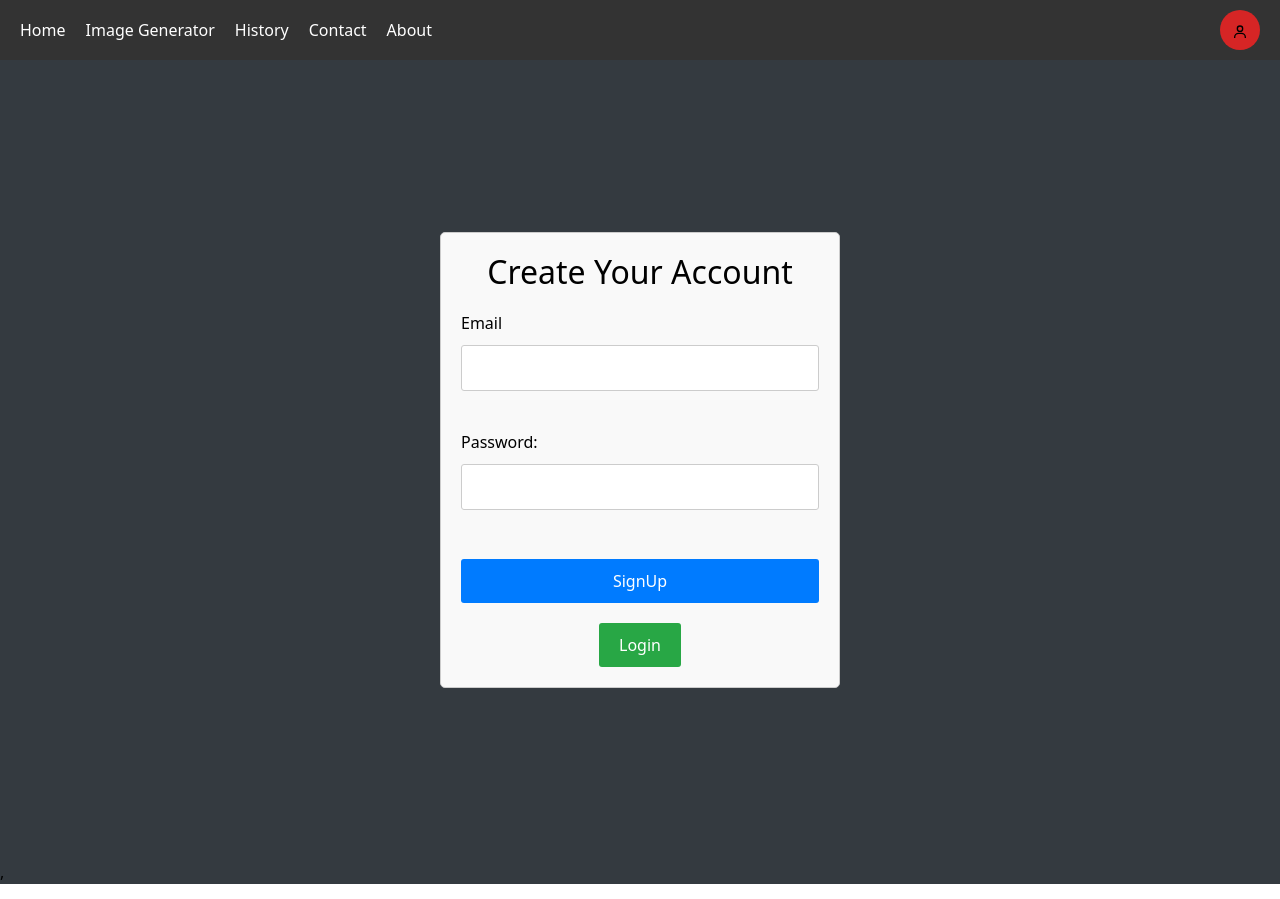
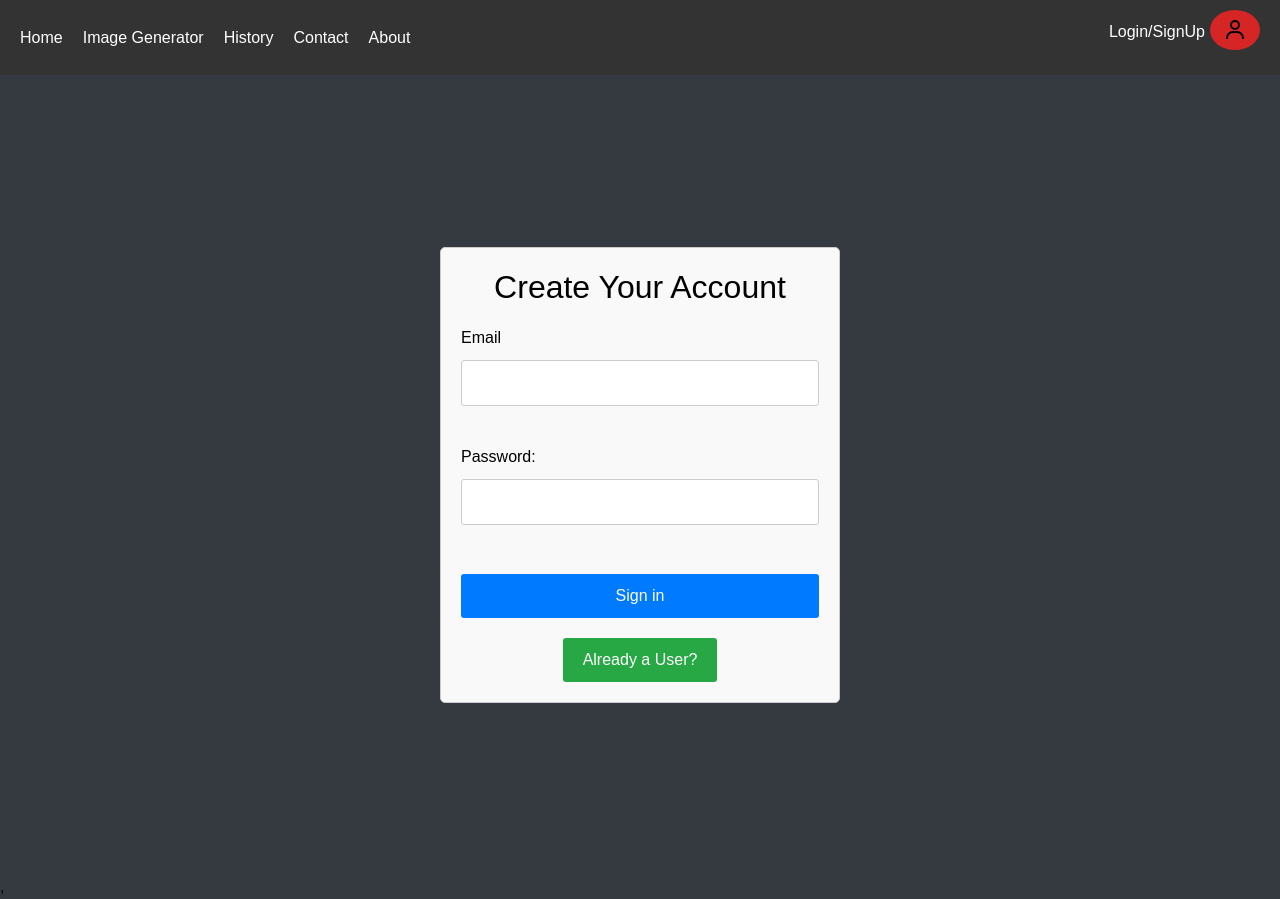
Before and after one commit to Ashutosh021/Ai-FrontEnd, a React (Vite) app: page /signup in a window 1280 px wide. Built offline with nearby package versions, Linux system fonts and the light colour scheme.

Commit message:
Enhance UI/UX and add Error Page

```diff
--- a/package.json
+++ b/package.json
@@ -1,5 +1,5 @@
 {
-  "name": "amazonui",
+  "name": "Ai-Image Genrator",
   "private": true,
   "version": "0.0.0",
   "type": "module",
@@ -15,7 +15,8 @@
     "react": "^18.2.0",
     "react-dom": "^18.2.0",
     "react-icons": "^5.2.1",
-    "react-router-dom": "^6.23.1"
+    "react-router-dom": "^6.23.1",
+    "react-toastify": "^10.0.5"
   },
   "devDependencies": {
     "@types/react": "^18.2.66",
--- a/src/App.jsx
+++ b/src/App.jsx
@@ -7,10 +7,11 @@ import Contact from './pages/Contact'
 import About from './pages/About'
 import Login from './pages/Login'
 import Signup from './pages/Signup'
+import Error from './pages/Error'
 import { BrowserRouter as Router,Routes,Route } from 'react-router-dom'
 
+import './app.css'
 const App = () => {
-  const [userPoints,setUserPoint]=useState(20);
   return (
     <>
       <Router>
@@ -19,10 +20,11 @@ const App = () => {
           <Route path='/' element=<Home />></Route>
           <Route path='/signup' element=<Signup />></Route>
           <Route path='/login' element=<Login />></Route>
-          <Route path='/image-generator' element=<ImageGenrator userPoints={userPoints}/> ></Route>
+          <Route path='/image-generator' element=<ImageGenrator /> ></Route>
           <Route path='/history' element=<History/> ></Route>
-          <Route path='/contact' element=<Contact userPoints={userPoints}/> ></Route>
-          <Route path='/about' element=<About userPoints={userPoints}/> ></Route>
+          <Route path='/contact' element=<Contact/> ></Route>
+          <Route path='/about' element=<About /> ></Route>
+          <Route path='*' element=<Error/> ></Route>
         </Routes>
       </Router>
     </>
--- a/src/app.css
+++ b/src/app.css
@@ -2,10 +2,10 @@ body {
     margin: 0;
     padding: 0;
     font-family: Arial, sans-serif;
-  }
+    }
 
   .container {
-  max-width: 1200px;
+    max-width: 1200px;
     margin: 0 auto;
     padding: 20px;
   }
--- /dev/null
+++ b/src/pages/Error.jsx
@@ -0,0 +1,28 @@
+import React from 'react';
+import 'bootstrap/dist/css/bootstrap.min.css';
+import { Link } from 'react-router-dom';
+
+const Error = () => {
+  return (
+    <section className="py-3 py-md-5 min-vh-100 d-flex justify-content-center align-items-center">
+      <div className="container">
+        <div className="row">
+          <div className="col-12">
+            <div className="text-center">
+              <h2 className="d-flex justify-content-center align-items-center gap-2 mb-4">
+                <span className="display-1 fw-bold">4</span>
+                <span className='display-1 fw-bold'>0</span>
+                <span className="display-1 fw-bold" style={{ transform: 'scaleX(-1)' }}>4</span>
+              </h2>
+              <h3 className="h2 mb-2">Oops! You're lost.</h3>
+              <p className="mb-5">The page you are looking for was not found.</p>
+              <Link className="btn btn-dark rounded-pill px-5 fs-6 m-0"  role="button" to={"./"}>Back to Home</Link>
+            </div>
+          </div>
+        </div>
+      </div>
+    </section>
+  );
+};
+
+export default Error;
--- a/src/pages/History.jsx
+++ b/src/pages/History.jsx
@@ -16,18 +16,19 @@ const History = () => {
             "Authorization": `Bearer ${authToken}`,
           },
         });
+
         const data = res.data;
         if (data?.status === "success") {
           const formattedData = data.history.reverse().map(item => ({
             ...item,
-            createdAt: new Date(item.createdAt).toLocaleString()
+            createdAt: new Date(item.createdAt).toLocaleString(),
           }));
           setHistoryData(formattedData);
         } else {
           setError(data.msg || 'Failed to fetch history');
         }
       } catch (err) {
-        console.log(err);
+        console.error(err);
         setError('An error occurred while fetching the history');
       }
     };
@@ -37,7 +38,7 @@ const History = () => {
 
   return (
     <div className="container mt-5">
-      <h1 className="text-center mb-4">History</h1>
+      <h1 className="text-center mb-4 text-light">Search History</h1>
       {error && <p className="text-danger">{error}</p>}
       {historyData.length > 0 ? (
         <ul className="list-group">
@@ -50,7 +51,7 @@ const History = () => {
           ))}
         </ul>
       ) : (
-        <p className="text-muted text-center">{!error && "No history available"}</p>
+        <p className="text-muted text-center text-light">{!error && "No history available || Try Sign up / Log in"}</p>
       )}
     </div>
   );
--- a/src/pages/Home.jsx
+++ b/src/pages/Home.jsx
@@ -10,41 +10,49 @@ const Home = () => {
 
   return (
     <div
-      className="d-flex justify-content-center align-items-center text-bg-dark"
-      style={divStyle}
+      className="d-flex justify-content-center align-items-center"
     >
       <div className="cover-container d-flex w-100 h-100 p-3 mx-auto flex-column">
-        <main className="px-3 text-center">
+        <main
+          className="text-center "
+          style={{ color: "rgb(189, 28, 28)" }}
+        >
           <h1>Free AI Image Generator</h1>
-          <p className="lead">
+          <p className="px-5 lead text-light text-xl-center">
             Welcome to AI Image Generator! Unleash your creativity with our
-            cutting-edge AI technology. Easily generate stunning images from
-            text descriptions. Perfect for artists, designers, and content
-            creators looking to bring their visions to life. Start creating now
+            cutting-edge AI technology.Start creating now
             and transform your ideas into breathtaking visuals effortlessly!
           </p>
+          <p className="px-1 text-bg-primary"> Want To Try ::  Email - test@gmail.com || password : test1234</p>
           <Link to="./image-generator">
-            <p className="btn btn-lg btn-outline-light">Generate Image</p>
+            <p className="btn btn-lg btn-outline-light" style={{}}>
+              Generate Image
+            </p>
           </Link>
+          <div className="photos container">
+            <img src="https://loremflickr.com/180/180/humans" className="p-2"/>
+            <img src="https://loremflickr.com/180/180/animal"  className="p-2"/>
+            <img src="https://loremflickr.com/180/180/fruit"  className="p-2"/>
+          </div>
         </main>
 
-        <footer className="mt-auto text-white-50 text-center">
+        <footer className="mt-5 text-white-50 text-center">
           <p>
-            Instructor{" "}
-            <a
-              href="https://linkedin.com/in/likhilesh-balpande-607b0b19b"
-              className="text-white"
-            >
-              Likhilesh Sir
-            </a>
-            , Developed by{" "}
+           Developed by{" "}
             <a
               href="https://linkedin.com/in/ashutosh-037463220"
               className="text-white"
             >
               Ashutosh
             </a>
-            .
+            {"  "}under {"  "}
+            <a
+              href="https://linkedin.com/in/likhilesh-balpande-607b0b19b"
+              className="text-white"
+            >
+              Likilesh Sir's
+            </a>
+            {"  "} guidance.
           </p>
         </footer>
       </div>
--- a/src/pages/Login.jsx
+++ b/src/pages/Login.jsx
@@ -1,9 +1,9 @@
-import { useState } from "react";
-import { Link } from "react-router-dom";
-import { useNavigate } from "react-router-dom";
+import React, { useState } from "react";
+import { Link, useNavigate } from "react-router-dom";
 import axios from "axios";
-import './styles/auth.css'
-
+import { ToastContainer, toast } from "react-toastify";
+import "react-toastify/dist/ReactToastify.css";
+import './styles/auth.css';
 
 const Login = () => {
   const navigate = useNavigate();
@@ -23,20 +23,32 @@ const Login = () => {
           "Content-Type": "application/json"
         },
       });
+
       const data = res.data;
-            if(data.status === "success"){
+      if (data.status === "success") {
         localStorage.setItem("authToken", data.data.token);
-                navigate('/');
+        localStorage.setItem("userEmail", data.data.user.email);
+        toast.success("Login successful!", {
+          position: "top-right",
+          autoClose: 3000,
+          onClose: () => navigate('/')
+        });
       } else {
-                alert(data.msg);
+        toast.error(data.msg, {
+          position: "top-right",
+          autoClose: 3000
+        });
       }
     } catch (error) {
       console.error("An error occurred:", error);
-            alert("An error occurred while logging in");
+      toast.error("An error occurred while logging in", {
+        position: "top-right",
+        autoClose: 2000
+      });
     } finally {
       setIsLoading(false); // Hide loading indicator
     }
-    }
+  };
 
   return (
     <div className="authBox">
@@ -61,12 +73,17 @@ const Login = () => {
             onChange={(e) => setPassword(e.target.value)}
             required
           /><br />
-                    <button type="submit" disabled={isLoading}>{isLoading ? "Logging in..." : "Login"}</button>
-                    <Link to="/signup"><button>SignUp</button></Link>
+          <button type="submit" disabled={isLoading}>
+            {isLoading ? "Logging in..." : "Login"}
+          </button>
+          <Link to="/signup">
+            <button type="button">SignUp</button>
+          </Link>
         </form>
+        <ToastContainer />
       </div>
     </div>
   );
-}
+};
 
 export default Login;
--- a/src/pages/Signup.jsx
+++ b/src/pages/Signup.jsx
@@ -1,16 +1,19 @@
 import React, { useState } from "react";
-import { Link } from "react-router-dom";
-import { useNavigate } from "react-router-dom";
+import { Link, useNavigate } from "react-router-dom";
 import axios from "axios";
-import './styles/auth.css'
+import { ToastContainer, toast } from "react-toastify";
+import "react-toastify/dist/ReactToastify.css";
+import './styles/auth.css';
 
 const Signup = () => {
   const navigate = useNavigate();
   const [email, setEmail] = useState("");
   const [password, setPassword] = useState("");
+  const [isLoading, setIsLoading] = useState(false);
 
   const addNewUser = async (e) => {
     e.preventDefault();
+    setIsLoading(true);
     try {
       const res = await axios.post(`https://aibackend-1d3h.onrender.com/api/v1/auth/signup`, {
         email,
@@ -22,13 +25,26 @@ const Signup = () => {
       });
       const data = res.data;
       if (data.status === "success") {
-        navigate("/login");
+        toast.success("Signup successful!", {
+          position: "top-right",
+          autoClose: 3000,
+          onClose: () => navigate("/login")
+        });
       } else {
-        alert(data.msg);
+        toast.error(data.msg, {
+          position: "top-right",
+          autoClose: 3000
+        });
       }
     } catch (error) {
       console.error("An error occurred:", error);
-      alert("An error occurred while signing up");
+      toast.error("An error occurred while signing up", {
+        position: "top-right",
+        autoClose: 3000
+      });
+    }
+    finally{
+      setIsLoading(false);
     }
   };
 
@@ -57,11 +73,14 @@ const Signup = () => {
             required
           />
           <br />
-          <button type="submit">SignUp</button>
+          <button type="submit" disabled={isLoading}>
+          {isLoading?"Sign in...":"Sign in"}
+          </button>
           <Link to="/login">
-            <button>Login</button>
+            <button type="button">Already a User?</button>
           </Link>
         </form>
+        <ToastContainer />
       </div>
     </div>
   );
--- a/src/pages/common/Navbar.jsx
+++ b/src/pages/common/Navbar.jsx
@@ -1,35 +1,54 @@
-import React, { useState } from 'react'
-import './commonStyles/navbar.css'
-import { BiUser } from 'react-icons/bi';
-
-
+import React, { useEffect, useState } from "react";
+import "./commonStyles/navbar.css";
+import { BiUser } from "react-icons/bi";
 import { NavLink } from "react-router-dom";
 
+const Navbar = () => {
 
-const Navbar = ({userPoints}) => {
+  const [user, setUser] = useState("Login/SignUp");
 
-  const navLinkStyles = ({isActive})=>{
-    return{
-      color:isActive?'red':'white'
-  };
+  useEffect(() => {
+    const currUser = localStorage.getItem('userEmail');
+    if (currUser) {
+      setUser(currUser);
+    }
+  }, []);
+
+  const navLinkStyles = ({ isActive }) => {
+    return {
+      color: isActive ? "red" : "white",
+    };
   };
 
   return (
-    <>
-        <div className="main">
-            <div className="left">
-                <NavLink style={navLinkStyles} to={'./'}>Home</NavLink>
-                <NavLink style={navLinkStyles} to={'./image-generator'}>Image Generator</NavLink>
-                <NavLink style={navLinkStyles} to={'./history'}>History</NavLink>
-                <NavLink style={navLinkStyles} to={'./contact'}>Contact</NavLink>
-                <NavLink style={navLinkStyles} to={'./about'}>About</NavLink>
-            </div>
-            <div className="right" style={{color:"red"}}>
-            <NavLink style={navLinkStyles} to={'./signup'}>{BiUser}</NavLink>
-            </div>
+    <div className="main">
+      <div className="left">
+        <NavLink style={navLinkStyles} to="/">
+          Home
+        </NavLink>
+        <NavLink style={navLinkStyles} to="/image-generator">
+          Image Generator
+        </NavLink>
+        <NavLink style={navLinkStyles} to="/history">
+          History
+        </NavLink>
+        <NavLink style={navLinkStyles} to="/contact">
+          Contact
+        </NavLink>
+        <NavLink style={navLinkStyles} to="/about">
+          About
+        </NavLink>
+      </div>
+      <div className="right">
+        <p>{user}</p>
+        <div className="user-icon" style={{ color: "red" }}>
+          <NavLink style={navLinkStyles} to="/signup">
+            <BiUser size={24} />
+          </NavLink>
         </div>
-    </>
-  )
-}
+      </div>
+    </div>
+  );
+};
 
-export default Navbar
+export default Navbar;
--- a/src/pages/common/commonStyles/navbar.css
+++ b/src/pages/common/commonStyles/navbar.css
@@ -24,8 +24,20 @@
     color: #ddd;
 }
 
-.right {
-    width: 40px;
+.right{
+    display: flex;
+    justify-content: space-between;
+    flex-basis: 10%;
+}
+
+.right p{
+    color: white;
+    padding: 5px;
+    margin-top: 5px;
+}
+
+.user-icon {
+    width: 50px;
     height: 40px;
     background-color: #d62525;
     border-radius: 50%;
```
Also changed, not shown: 2 other files (tests, documents, lock files or other folders). Lines whose indentation alone changed are shown as unchanged.
